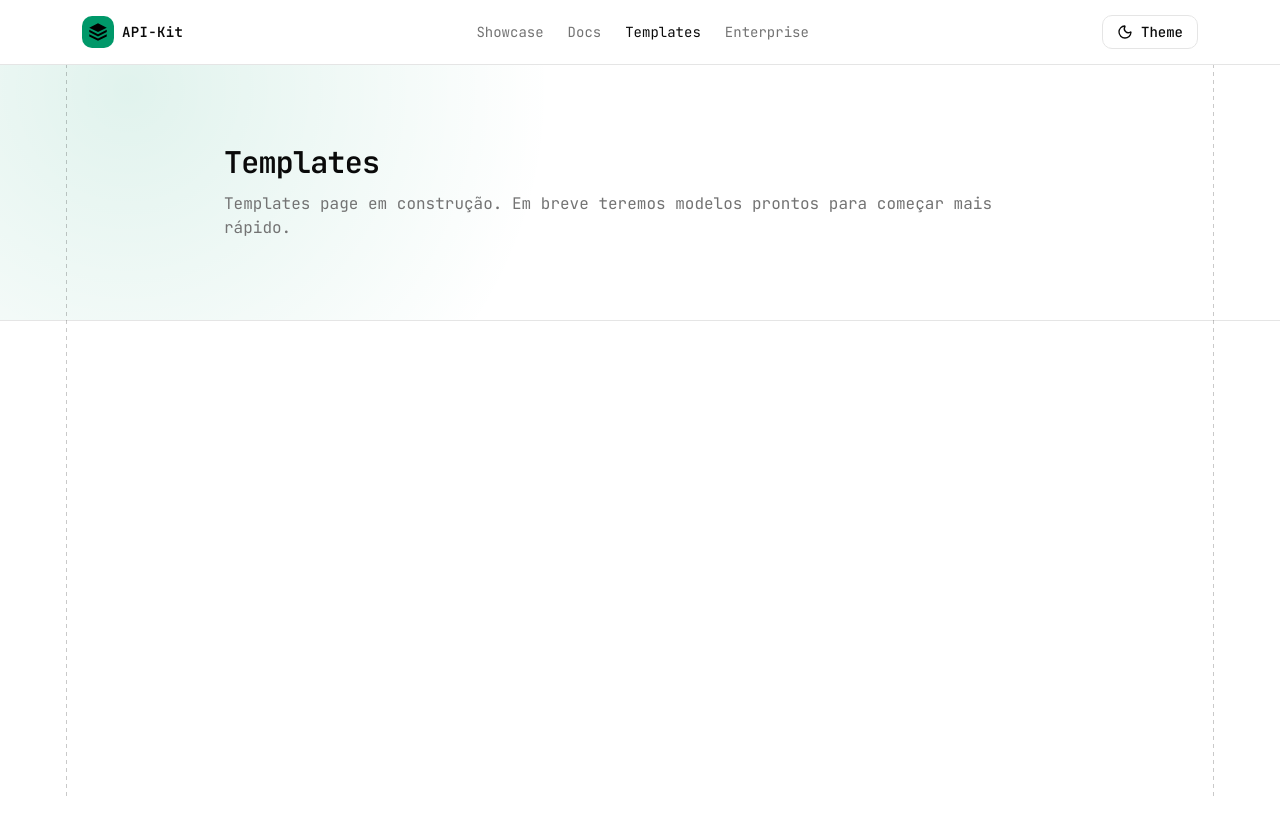
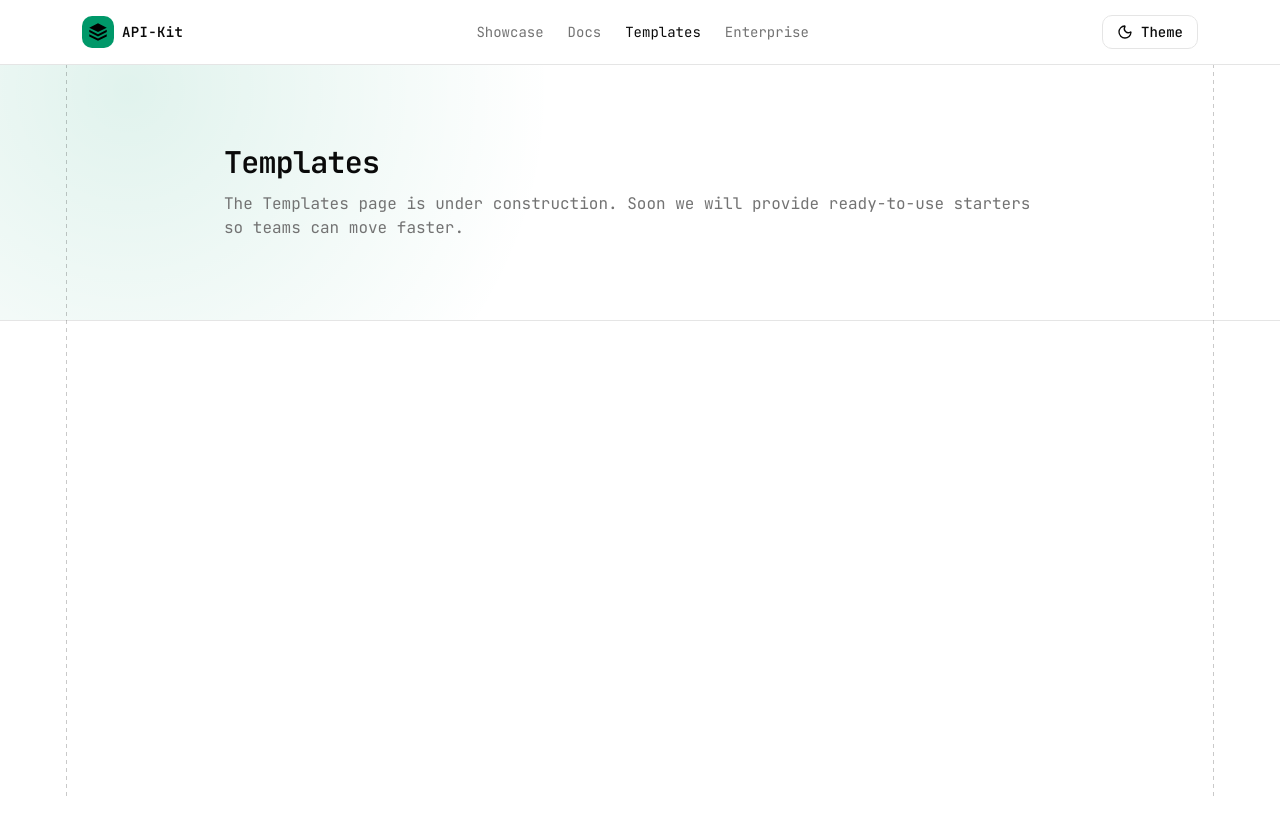
Before and after one commit to API-Kit-com/api-kit, a Next.js app: page /templates in a window 1280 px wide. Shown: the top 834 px of the page. Built offline with nearby package versions, Linux system fonts and the light colour scheme.

Commit message:
chore: translate templates placeholder copy to English

```diff
--- a/app/templates/page.tsx
+++ b/app/templates/page.tsx
@@ -7,7 +7,7 @@ export default function TemplatesPage() {
           <div className="relative mx-auto max-w-4xl px-6 py-20 sm:px-8">
             <h1 className="text-3xl font-semibold tracking-tight">Templates</h1>
             <p className="mt-3 text-muted-foreground">
-              Templates page em construção. Em breve teremos modelos prontos para começar mais rápido.
+              The Templates page is under construction. Soon we will provide ready-to-use starters so teams can move faster.
             </p>
           </div>
         </section>
```
